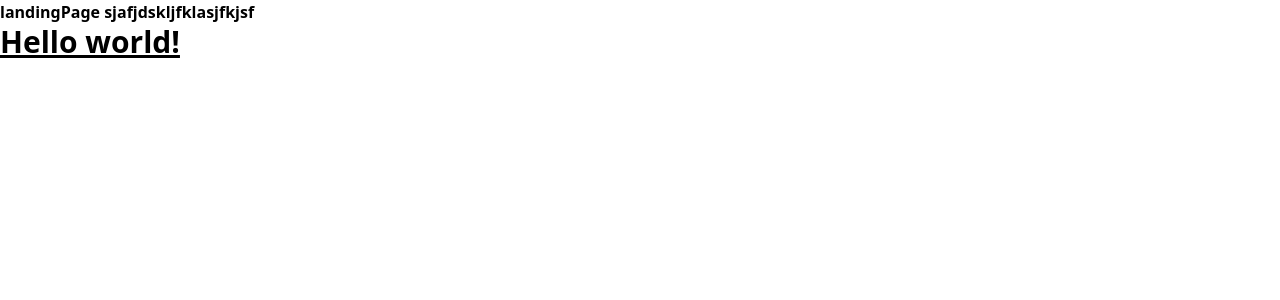
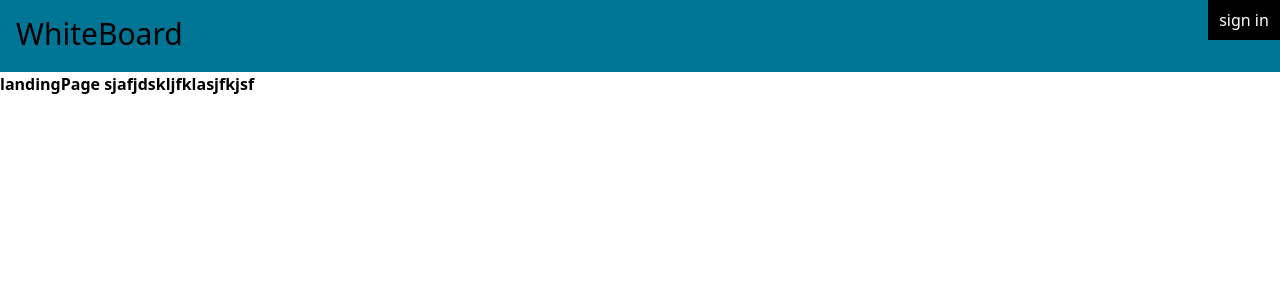
Before and after one commit to sumedhcharjan/white-board-project, a React (Vite) app in the folder frontend/: page / in a window 1280 px wide. Shown: the top 300 px of the page. Built offline with nearby package versions, Linux system fonts and the light colour scheme.

Commit message:
added header

```diff
--- /dev/null
+++ b/frontend/src/components/landingPage/Header.jsx
@@ -0,0 +1,14 @@
+import React from 'react'
+
+const Header = () => {
+  return (
+    <>
+      <div class="w-full h-18 bg-cyan-700 flex flex-row justify-between" >
+        <h1 class="p-4 text-3xl">WhiteBoard</h1>
+        <button class="w-18 h-10 bg-black text-white">sign in</button>
+      </div>
+    </>
+  )
+}
+
+export default Header
--- a/frontend/src/pages/LandingPage.jsx
+++ b/frontend/src/pages/LandingPage.jsx
@@ -1,10 +1,12 @@
 import React from 'react'
+import Header from '../components/landingPage/Header'
 
 const landingPage = () => {
   return (
     <>
+      <Header/>
       <div class="color-green font-bold">landingPage sjafjdskljfklasjfkjsf</div>
-      <h1 class="text-3xl font-bold underline"> Hello world! </h1>
+
     </>
   )
 }
```
